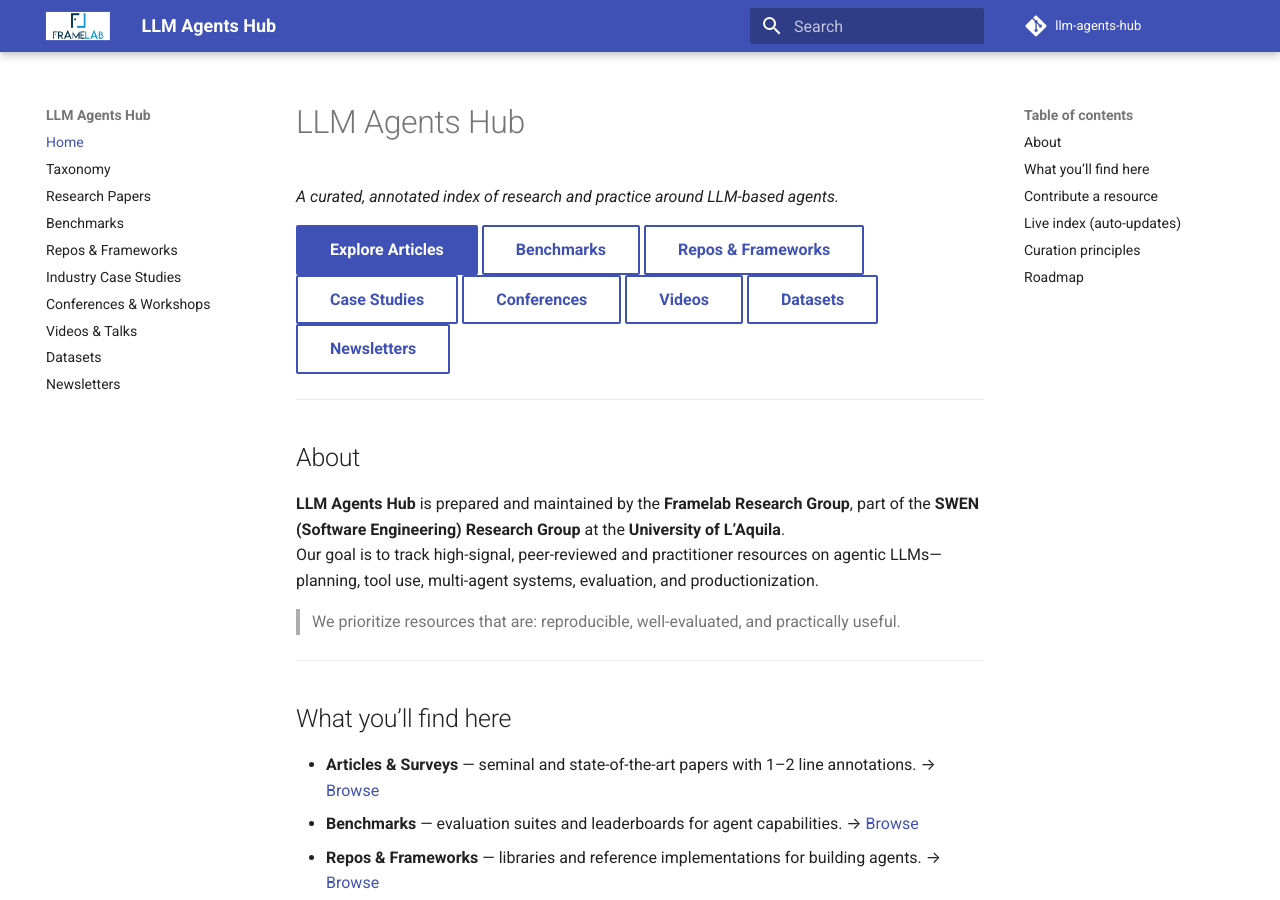
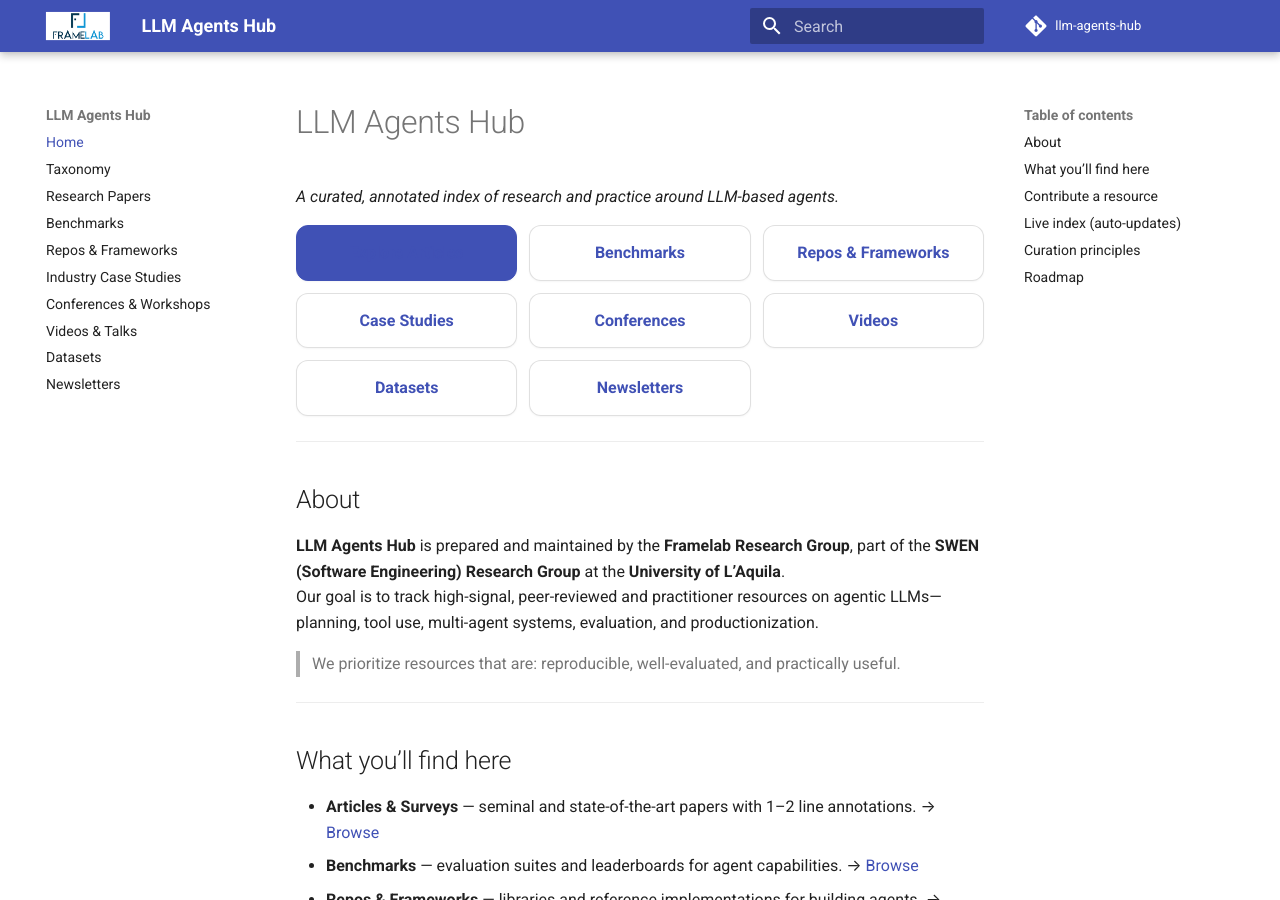
Before and after one commit to framelab-univaq/llm-agents-hub, an MkDocs documentation site: the page built from docs/index.md, in a window 1280 px wide and 900 px high. Built offline with MkDocs 1.6.1 and Material for MkDocs 9.7.7, drawn with Linux system fonts in a browser that asks for light colours; comment, search, counter and statistics services are not loaded.

Commit message:
Update index.md

```diff
--- a/docs/index.md
+++ b/docs/index.md
@@ -2,14 +2,17 @@
 
 *A curated, annotated index of research and practice around LLM-based agents.*
 
-[Explore Articles](articles.md){:.md-button .md-button--primary}
-[Benchmarks](benchmarks.md){:.md-button}
-[Repos & Frameworks](repos.md){:.md-button}
-[Case Studies](case-studies.md){:.md-button}
-[Conferences](conferences.md){:.md-button}
-[Videos](videos.md){:.md-button}
-[Datasets](datasets.md){:.md-button}
-[Newsletters](newsletters.md){:.md-button}
+<div class="quick-links">
+  <a class="ql-card ql-card--primary" href="articles.md">Explore Articles</a>
+  <a class="ql-card" href="benchmarks.md">Benchmarks</a>
+  <a class="ql-card" href="repos.md">Repos &amp; Frameworks</a>
+  <a class="ql-card" href="case-studies.md">Case Studies</a>
+  <a class="ql-card" href="conferences.md">Conferences</a>
+  <a class="ql-card" href="videos.md">Videos</a>
+  <a class="ql-card" href="datasets.md">Datasets</a>
+  <a class="ql-card" href="newsletters.md">Newsletters</a>
+</div>
+
 
 ---
 
```
